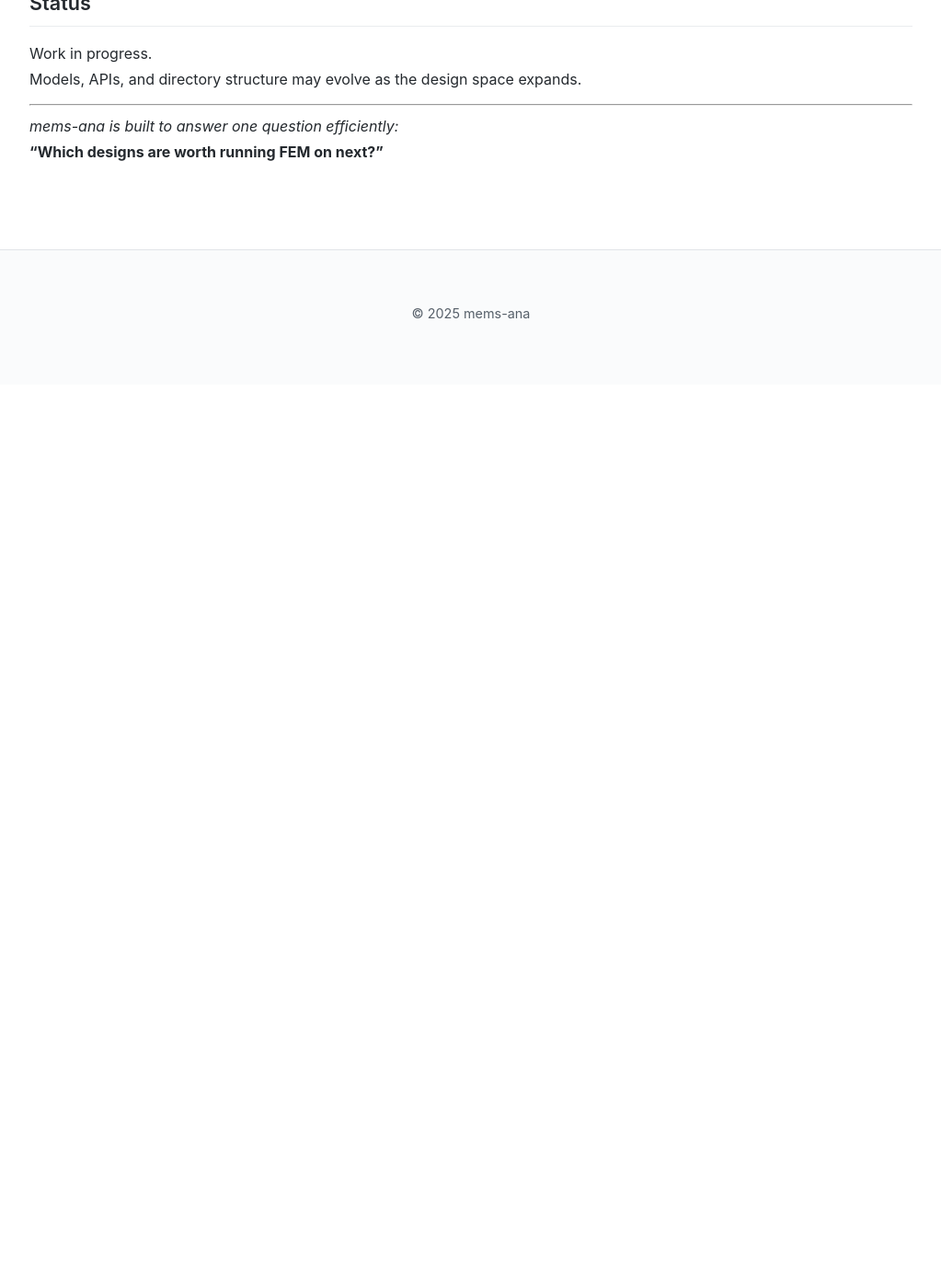
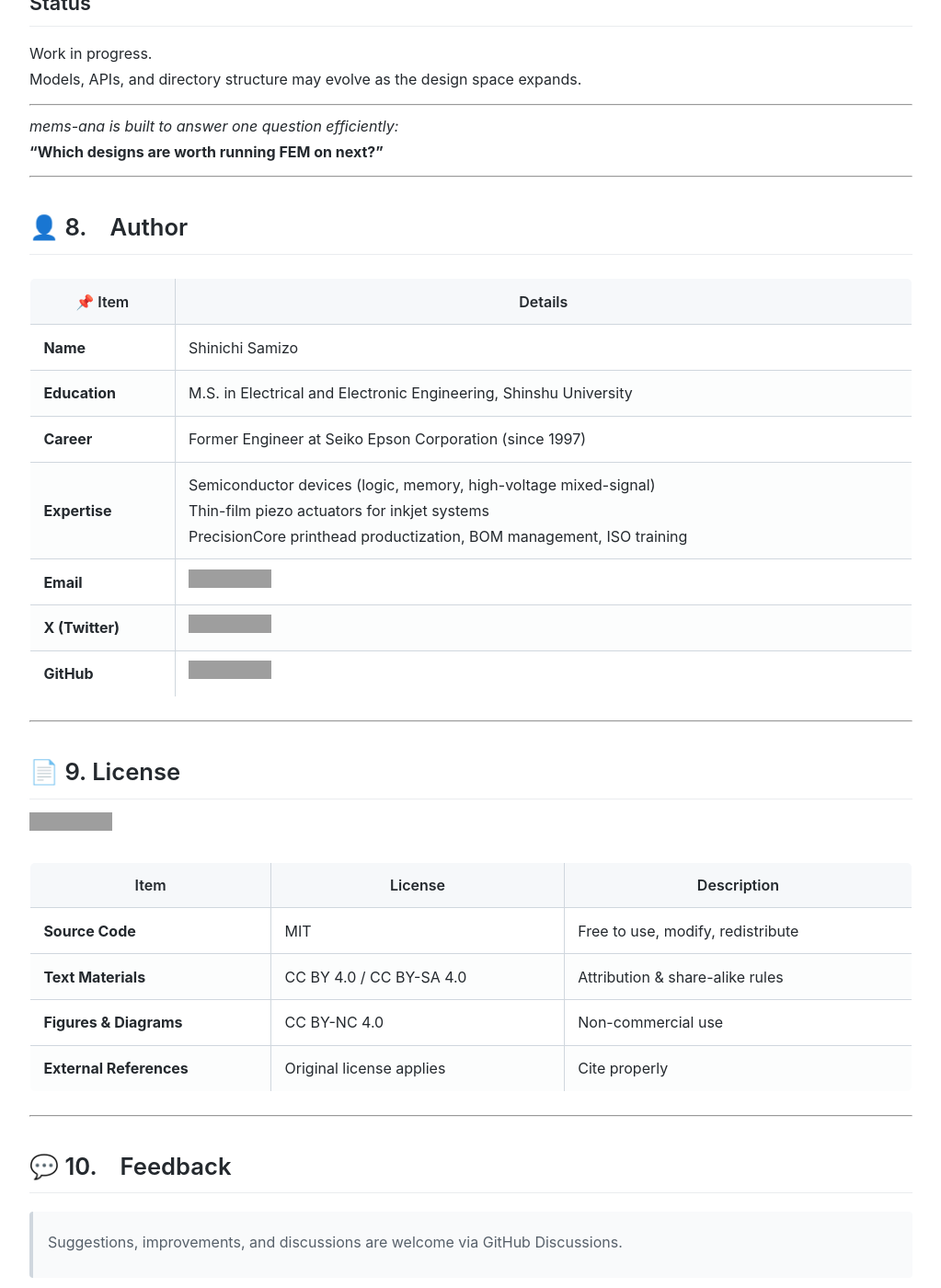
Before and after one commit to Samizo-AITL/mems-ana, a Jekyll site: the page built from index.md, in a window 1280 px wide and 1400 px high, scrolled down 2251 px. Shown: the whole window at 92% size, without its empty margins (128-1151 px from the left). Built offline with Jekyll 4.4.1, drawn with Linux system fonts in a browser that asks for light colours; before the commit the page ends 2669 px from its top, so only the background shows below that; grey boxes are pictures that could not be loaded.

Commit message:
Update index.md

```diff
--- a/index.md
+++ b/index.md
@@ -88,3 +88,38 @@ Models, APIs, and directory structure may evolve as the design space expands.
 
 *mems-ana is built to answer one question efficiently:*
 **“Which designs are worth running FEM on next?”**
+
+---
+
+# 👤 8.　Author
+
+| 📌 Item | Details |
+|--------|---------|
+| **Name** | Shinichi Samizo |
+| **Education** | M.S. in Electrical and Electronic Engineering, Shinshu University |
+| **Career** | Former Engineer at Seiko Epson Corporation (since 1997) |
+| **Expertise** | Semiconductor devices (logic, memory, high-voltage mixed-signal)<br>Thin-film piezo actuators for inkjet systems<br>PrecisionCore printhead productization, BOM management, ISO training |
+| **Email** | [![Email](https://img.shields.io/badge/Email-shin3t72%40gmail.com-red?style=for-the-badge&logo=gmail)](mailto:shin3t72@gmail.com) |
+| **X (Twitter)** | [![X](https://img.shields.io/badge/X-@shin3t72-black?style=for-the-badge&logo=x)](https://x.com/shin3t72) |
+| **GitHub** | [![GitHub](https://img.shields.io/badge/GitHub-Samizo--AITL-blue?style=for-the-badge&logo=github)](https://github.com/Samizo-AITL) |
+
+---
+
+# 📄 9. License
+
+[![Hybrid License](https://img.shields.io/badge/license-Hybrid-blueviolet)](https://samizo-aitl.github.io/mems-ana//#-license)
+
+| Item | License | Description |
+|------|---------|-------------|
+| **Source Code** | MIT | Free to use, modify, redistribute |
+| **Text Materials** | CC BY 4.0 / CC BY-SA 4.0 | Attribution & share-alike rules |
+| **Figures & Diagrams** | CC BY-NC 4.0 | Non-commercial use |
+| **External References** | Original license applies | Cite properly |
+
+---
+
+# 💬 10.　Feedback
+
+> Suggestions, improvements, and discussions are welcome via GitHub Discussions.
+
+[![💬 GitHub Discussions](https://img.shields.io/badge/💬%20GitHub-Discussions-brightgreen?logo=github)](https://github.com/Samizo-AITL/mems-ana/discussions)
```
